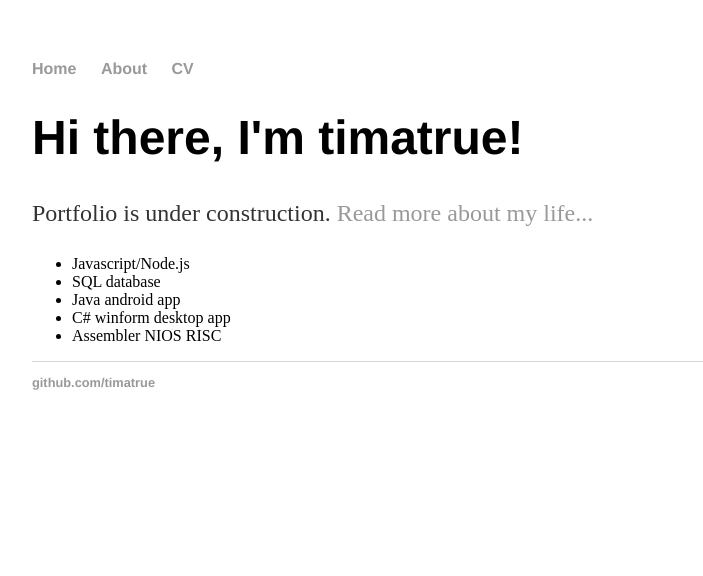
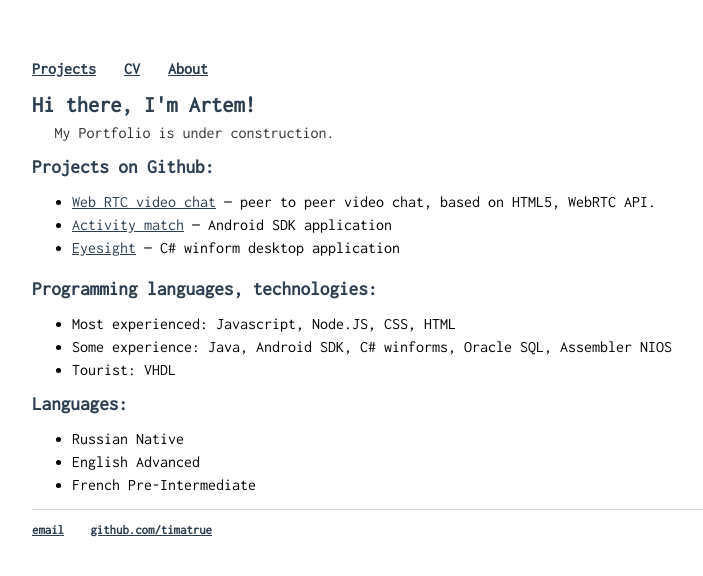
Before and after one commit to timatrue/timatrue.github.io, a Jekyll site: the page built from index.html, in a window 1280 px wide. Shown: the top 576 px of the page, without its empty margins (160-863 px from the left). Built offline with Jekyll 4.4.1, drawn with Linux system fonts in a browser that asks for light colours.

Commit message:
add favicon, new design, pages, description

```diff
--- a/_layouts/default.html
+++ b/_layouts/default.html
@@ -4,13 +4,18 @@
 			<title>{{ page.title }}</title>
 			<!-- link to main stylesheet -->
 			<link rel="stylesheet" type="text/css" href="/css/main.css">
+			<link href="https://fonts.googleapis.com/css?family=Inconsolata" rel="stylesheet">
+
+			<link rel="apple-touch-icon" sizes="144x144" href="/apple-touch-icon.png">
+			<link rel="icon" type="image/png" href="/favicon-32x32.png" sizes="32x32">
+			<link rel="icon" type="image/png" href="/favicon-16x16.png" sizes="16x16">
 		</head>
 		<body>
 			<nav>
 	    		<ul>
-	        		<li><a href="/">Home</a></li>
+	        		<li><a href="/">Projects</a></li>
+					<li><a href="/cv">CV</a></li>
 		        	<li><a href="/about">About</a></li>
-	        		<li><a href="/cv">CV</a></li>
 	    		</ul>
 			</nav>
 			<div class="container">
@@ -20,7 +25,7 @@
 			</div><!-- /.container -->
 			<footer>
 	    		<ul>
-	        		<!--<li><a href="mailto:@gmail.com">email</a></li>-->
+	        		<li><a href="mailto:trushinskiy.a@gmail.com">email</a></li>
 	        		<li><a href="https://github.com/timatrue">github.com/timatrue</a></li>
 				</ul>
 			</footer>
--- a/css/main.css
+++ b/css/main.css
@@ -3,10 +3,11 @@ body {
     width: 70%;
 }
 nav ul, footer ul {
-    font-family:'Helvetica', 'Arial', 'Sans-Serif';
+    font-family:'Inconsolata','Helvetica', 'Arial', 'Sans-Serif';
     padding: 0px;
     list-style: none;
     font-weight: bold;
+	font-size: 1em;
 }
 nav ul li, footer ul li {
     display: inline;
@@ -14,19 +15,43 @@ nav ul li, footer ul li {
 }
 a {
     text-decoration: none;
-    color: #999;
+    color: #2C3E50;
+	text-decoration: underline;
 }
 a:hover {
+	 color: #2980B9;
     text-decoration: underline;
 }
+.blurb{
+	display: inline-block;
+}
+
+h1, h2, h3 {
+	font-family: 'Inconsolata','Helvetica', 'Arial', 'Sans-Serif';
+	margin: .37em 0;
+	color: #2C3E50;
+}
+
 h1 {
-    font-size: 3em;
-    font-family:'Helvetica', 'Arial', 'Sans-Serif';
+    font-size: 1.4em;
+}
+h2 {
+    font-size: 1.2em;
+}
+h3 {
+    font-size: 1em;
+}
+
+ul li {
+	margin: .37em 0;
+	font-family:'Inconsolata','Helvetica', 'Arial', 'Sans-Serif';
 }
 p {
-    font-size: 1.5em;
-    line-height: 1.4em;
+    font-size: 1em;
+    line-height: 1em;
     color: #333;
+	font-family:'Inconsolata','Helvetica', 'Arial', 'Sans-Serif';
+	margin: .57em 1.4em;
 }
 footer {
     border-top: 1px solid #d5d5d5;
--- a/index.html
+++ b/index.html
@@ -1,19 +1,35 @@
 ---
 layout: default
-title: timatrue
+title: software developer portfolio
 ---
+<h1>Hi there, I'm Artem!</h1>
+	<p>My Portfolio is under construction.</p>
 <div class="blurb">
-	<h1>Hi there, I'm timatrue!</h1>
-	<p>Portfolio is under construction.
-		<a href="/about">Read more about my life...</a>
-	</p>
+		<section>
+		<h2>Projects on Github:</h2>
+			<ul>
+				<li><a href="https://github.com/timatrue/webrtc">Web RTC video chat</a> — peer to peer video chat, based on HTML5, WebRTC API.</li>
+				<li><a href="https://github.com/timatrue/activity-match">Activity match</a>  — Android SDK application</li>
+				<li><a href="https://github.com/timatrue/eyesightapp">Eyesight</a>  — C# winform desktop application</li>
+			</ul>
+		</section>
 	<div class="blurb">
-		<ul style="list-style-type:disc">
-	  		<li>Javascript/Node.js</li>
-	  		<li>SQL database</li>
-	  		<li>Java android app</li>
-			<li>C# winform desktop app</li>
-			<li>Assembler NIOS RISC</li>
-		</ul>
+		<section>
+		<h2>Programming languages, technologies:</h2>
+			<ul style="list-style-type:disc">
+				<li>Most experienced: Javascript, Node.JS, CSS, HTML </li>
+				<li>Some experience: Java, Android SDK, C# winforms, Oracle SQL, Assembler NIOS </li>
+				<li>Tourist: VHDL</li>
+			</ul>
+		</section>
+		<section>
+		<h2>Languages:</h2>
+			<ul style="list-style-type:disc">
+				<li>Russian Native</li>
+				<li>English Advanced</li>
+				<li>French Pre-Intermediate</li>
+			</ul>
+		</section>
 	</div>
-</div><!-- /.blurb -->
+	</div>
+</div>
```
Also changed, not shown: about.html (added, +11 -0 lines), cv.html (added, +18 -0 lines), apple-touch-icon.png (added), favicon-16x16.png (added), favicon-32x32.png (added), favicon.ico (added), favicon.png (deleted).
